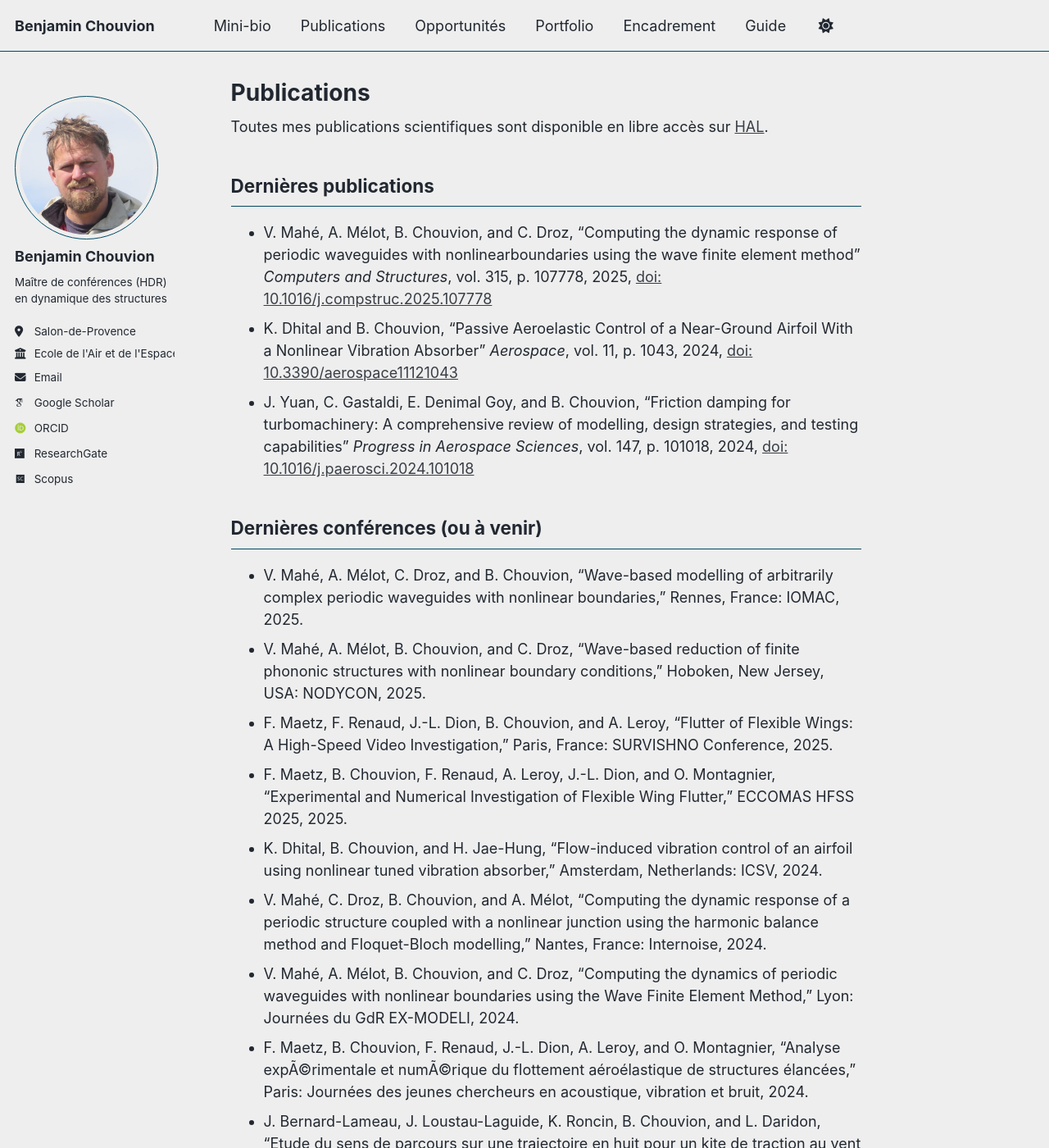
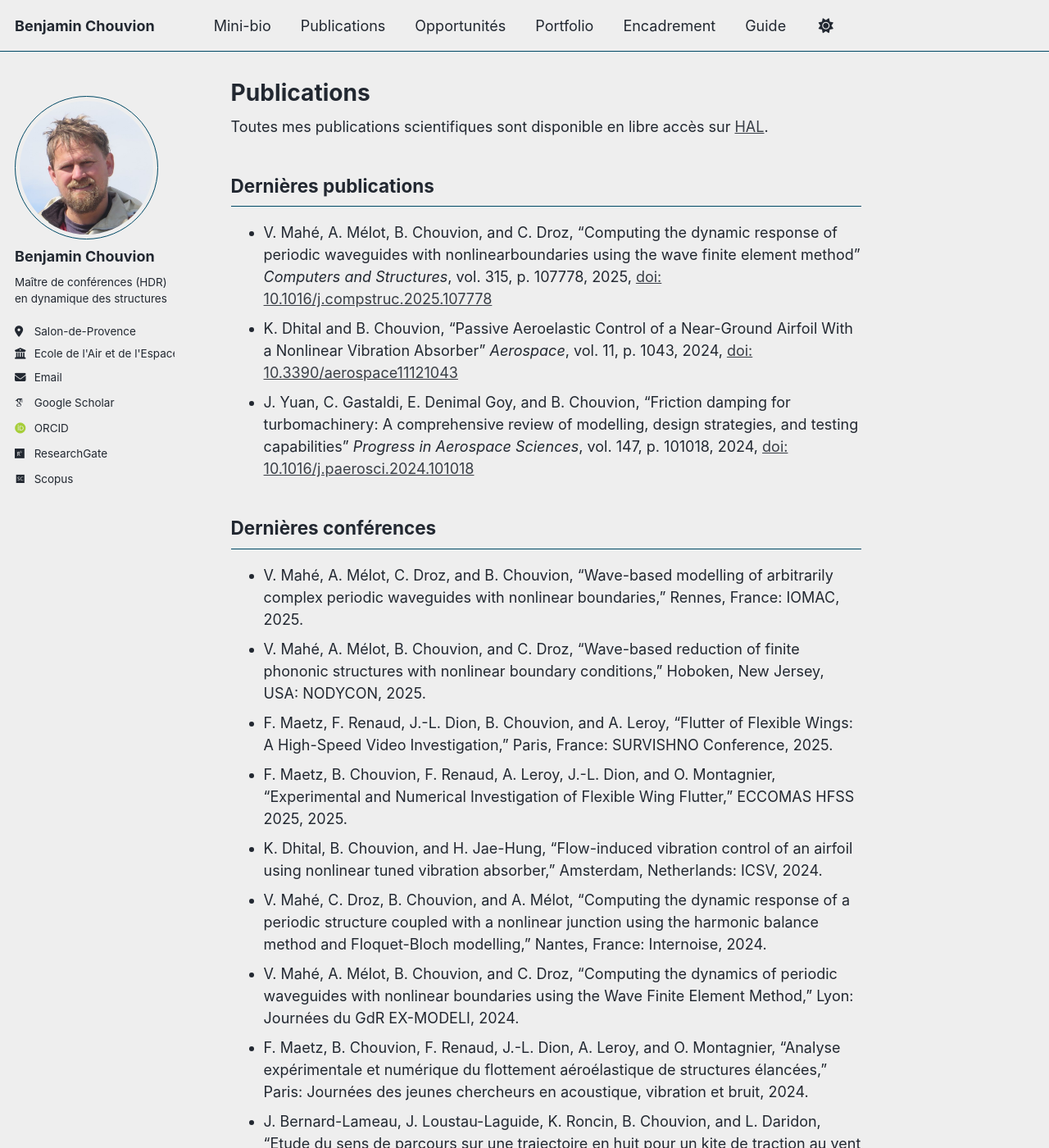
Before and after one commit to benjamin-chouvion/benjamin-chouvion.github.io, a Jekyll site: the page built from _pages/publications.md, in a window 1280 px wide and 1400 px high. Shown: the whole window at 82% size. Built offline with Jekyll 4.4.1, drawn with Linux system fonts in a browser that asks for light colours; some web fonts are replaced; a script bundle is joined from its source files by our own code; library files that are not in the unit come from our copies.

Commit message:
Update publications.md

```diff
--- a/_pages/publications.md
+++ b/_pages/publications.md
@@ -12,7 +12,7 @@ Toutes mes publications scientifiques sont disponible en libre accès sur [HAL](
 - K. Dhital and B. Chouvion, “Passive Aeroelastic Control of a Near-Ground Airfoil With a Nonlinear Vibration Absorber” *Aerospace*, vol. 11, p. 1043, 2024, [doi: 10.3390/aerospace11121043](https://doi.org/10.3390/aerospace11121043)
 - J. Yuan, C. Gastaldi, E. Denimal Goy, and B. Chouvion, “Friction damping for turbomachinery: A comprehensive review of modelling, design strategies, and testing capabilities” *Progress in Aerospace Sciences*, vol. 147, p. 101018, 2024, [doi: 10.1016/j.paerosci.2024.101018](https://doi.org/10.1016/j.paerosci.2024.101018)
 
-## Dernières conférences (ou à venir)
+## Dernières conférences
 
 - V. Mahé, A. Mélot, C. Droz, and B. Chouvion, “Wave-based modelling of arbitrarily complex periodic waveguides with nonlinear boundaries,” Rennes, France: IOMAC, 2025.
 - V. Mahé, A. Mélot, B. Chouvion, and C. Droz, “Wave-based reduction of finite phononic structures with nonlinear boundary conditions,” Hoboken, New Jersey, USA: NODYCON, 2025.
@@ -21,5 +21,5 @@ Toutes mes publications scientifiques sont disponible en libre accès sur [HAL](
 - K. Dhital, B. Chouvion, and H. Jae-Hung, “Flow-induced vibration control of an airfoil using nonlinear tuned vibration absorber,” Amsterdam, Netherlands: ICSV, 2024.
 - V. Mahé, C. Droz, B. Chouvion, and A. Mélot, “Computing the dynamic response of a periodic structure coupled with a nonlinear junction using the harmonic balance method and Floquet-Bloch modelling,” Nantes, France: Internoise, 2024.
 - V. Mahé, A. Mélot, B. Chouvion, and C. Droz, “Computing the dynamics of periodic waveguides with nonlinear boundaries using the Wave Finite Element Method,” Lyon: Journées du GdR EX-MODELI, 2024.
-- F. Maetz, B. Chouvion, F. Renaud, J.-L. Dion, A. Leroy, and O. Montagnier, “Analyse expÃ©rimentale et numÃ©rique du flottement aéroélastique de structures élancées,” Paris: Journées des jeunes chercheurs en acoustique, vibration et bruit, 2024.
+- F. Maetz, B. Chouvion, F. Renaud, J.-L. Dion, A. Leroy, and O. Montagnier, “Analyse expérimentale et numérique du flottement aéroélastique de structures élancées,” Paris: Journées des jeunes chercheurs en acoustique, vibration et bruit, 2024.
 - J. Bernard-Lameau, J. Loustau-Laguide, K. Roncin, B. Chouvion, and L. Daridon, “Etude du sens de parcours sur une trajectoire en huit pour un kite de traction au vent arrière,” Nantes: Journées de l’Hydrodynamique, 2024.
```
